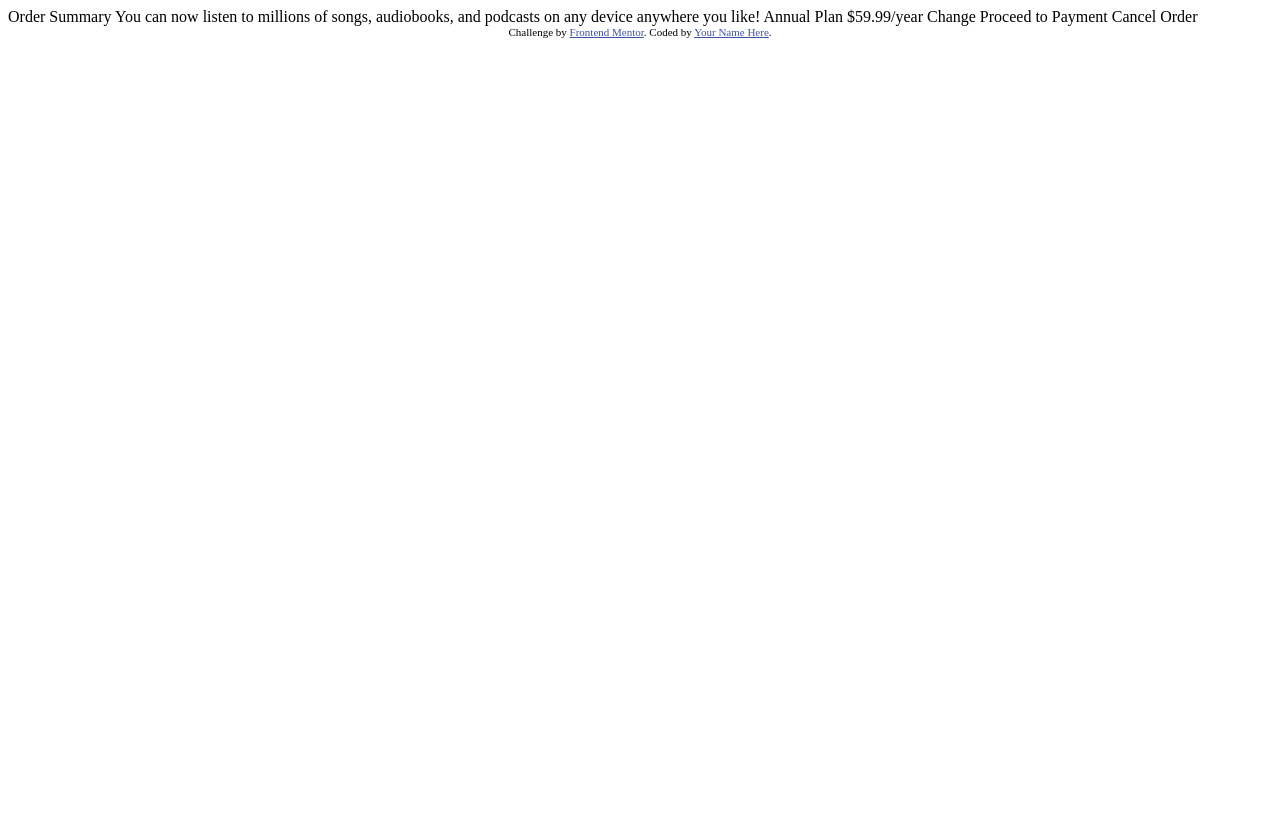
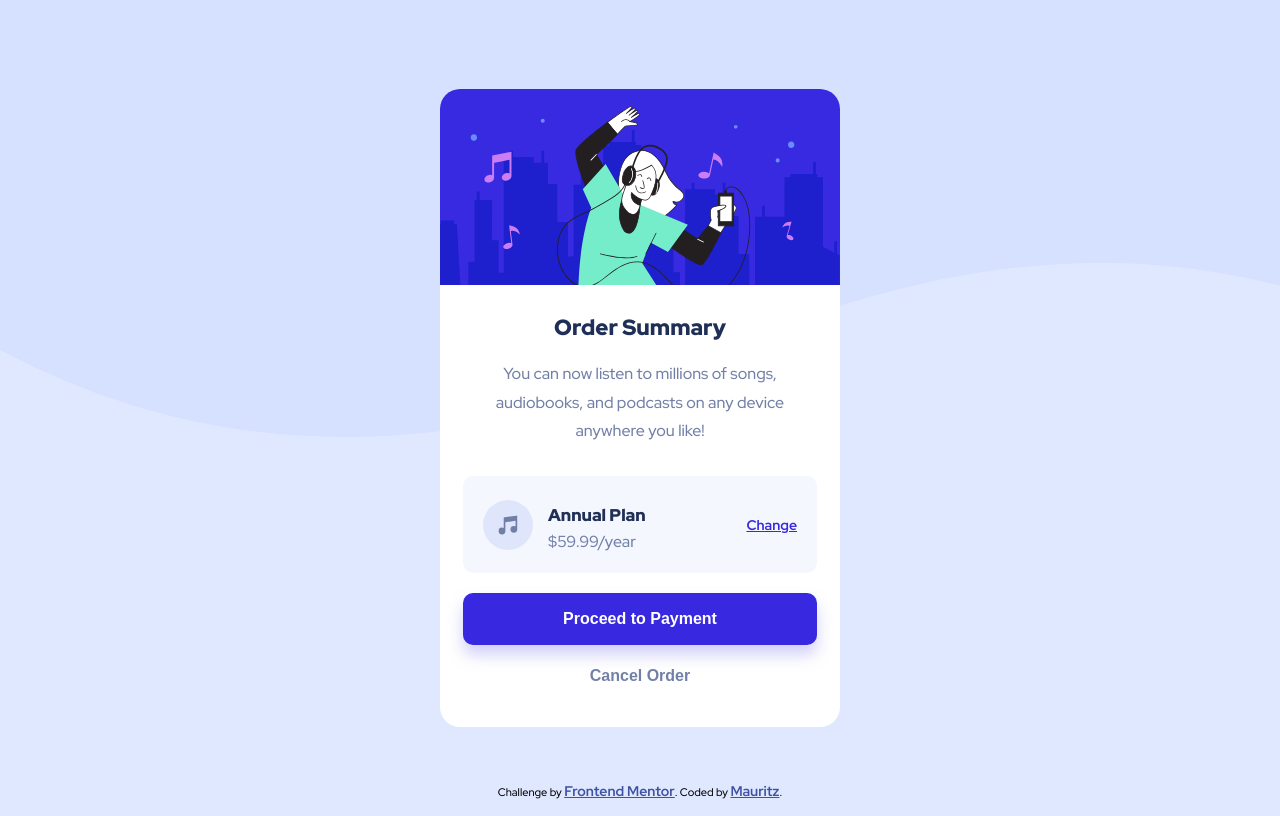
Before and after one commit to MauritzLM/order-summary-card, a plain HTML site: page index.html in a window 1280 px wide. Drawn offline with Linux system fonts and the light colour scheme.

Commit message:
finished most of the styles and layout

```diff
--- a/index.html
+++ b/index.html
@@ -8,6 +8,9 @@
 
   <link rel="icon" type="image/png" sizes="32x32" href="./images/favicon-32x32.png">
   <link rel="stylesheet" href="style.css">
+  <link rel="preconnect" href="https://fonts.googleapis.com">
+  <link rel="preconnect" href="https://fonts.gstatic.com" crossorigin>
+  <link href="https://fonts.googleapis.com/css2?family=Red+Hat+Display:wght@500;700;900&display=swap" rel="stylesheet">
 
   <title>Frontend Mentor | Order summary card</title>
 
@@ -15,22 +18,39 @@
 
 <body>
 
-  Order Summary
+  <div class="card-container">
+    <div class="image-container">
+      <img src="./images/illustration-hero.svg" alt="">
+    </div>
+    <div class="info-container">
+      <h2>Order Summary</h2>
 
-  You can now listen to millions of songs, audiobooks, and podcasts on any
-  device anywhere you like!
+      <p>You can now listen to millions of songs,<br> audiobooks, and podcasts on any
+        device<br> anywhere you like!</p>
 
-  Annual Plan
-  $59.99/year
+      <div class="plan-container">
+        <div class="plan-info">
+          <img src="./images/icon-music.svg" alt="">
+          <div>
+            <h4>Annual Plan</h4>
+            <p>$59.99/year</p>
+          </div>
+        </div>
+        <a href="#">Change</a>
 
-  Change
+      </div>
 
-  Proceed to Payment
-  Cancel Order
+      <div class="button-container">
+        <button class="proceed-btn">Proceed to Payment</button>
+        <button class="cancel-btn">Cancel Order</button>
+      </div>
 
+
+    </div>
+  </div>
   <div class="attribution">
     Challenge by <a href="https://www.frontendmentor.io?ref=challenge" target="_blank">Frontend Mentor</a>.
-    Coded by <a href="#">Your Name Here</a>.
+    Coded by <a href="#">Mauritz</a>.
   </div>
 </body>
 
--- a/style.css
+++ b/style.css
@@ -1,8 +1,168 @@
+* {
+    box-sizing: border-box;
+}
+
+html {
+    font-size: 10px;
+    font-family: 'Red Hat Display', sans-serif;
+}
+
+body {
+    background-image: url("./images/pattern-background-mobile.svg");
+    background-repeat: no-repeat;
+    background-color: hsl(225, 100%, 94%);
+    display: flex;
+    justify-content: center;
+    align-items: center;
+    height: 100vh;
+}
+
+/*  Typography  */
+h2 {
+    font-size: 2.2rem;
+    font-weight: 900;
+    margin-top: 5px;
+}
+
+h4 {
+    font-size: 1.7rem;
+    margin-bottom: 4px;
+    font-weight: 900;
+}
+
+p {
+    font-size: 1.6rem;
+    margin-top: 5px;
+    color: hsl(224, 23%, 55%);
+}
+
+h2,
+h4 {
+    color: hsl(223, 47%, 23%);
+}
+
+a {
+    font-size: 1.4rem;
+    font-family: inherit;
+    font-weight: 700;
+    color: hsl(245, 75%, 52%);
+}
+
+.info-container {
+    padding: 20px 23px 20px 23px;
+}
+
+.info-container>p {
+    line-height: 1.8;
+}
+
+/*  Layout  */
+.card-container {
+    width: 360px;
+    background-color: white;
+    border-radius: 20px;
+    text-align: center;
+}
+
+img {
+    width: 100%;
+}
+
+.image-container img {
+    border-top-right-radius: 20px;
+    border-top-left-radius: 20px;
+}
+
+.plan-container {
+    display: flex;
+    justify-content: space-between;
+    padding: 5px 20px 5px 20px;
+    background-color: hsl(225, 100%, 98%);
+    margin-bottom: 20px;
+    margin-top: 30px;
+    border-radius: 10px;
+}
+
+.plan-info {
+    display: flex;
+    gap: 1.5em;
+    text-align: left;
+}
+
+.plan-info img {
+    width: 50px;
+    height: 50px;
+    margin-top: 1.9em;
+}
+
+.plan-container a {
+    align-self: center;
+}
+
+.button-container {
+    display: flex;
+    flex-direction: column;
+}
+
+/*  buttons  */
+
+button {
+    border: none;
+    padding: 17px 10px 17px 10px;
+    border-radius: 10px;
+    font-size: 1.6rem;
+    font-weight: 700;
+    margin-bottom: 5px;
+    cursor: pointer;
+}
+
+.proceed-btn {
+    background-color: hsl(245, 75%, 52%);
+    box-shadow: 0 10px 15px hsla(241, 74%, 71%, 0.356);
+    color: white;
+}
+
+.cancel-btn {
+    background-color: rgba(255, 255, 255, 0);
+    color: hsl(224, 23%, 55%);
+}
+
+/*  Hover styles  */
+
+.proceed-btn:hover {
+    background-color: hsl(241, 75%, 66%);
+
+}
+
+.cancel-btn:hover {
+    color: hsl(223, 47%, 23%);
+}
+
+a:hover {
+    text-decoration: none;
+    color: hsl(241, 75%, 66%);
+}
+
 .attribution {
     font-size: 11px;
     text-align: center;
+    position: absolute;
+    bottom: 0;
 }
 
 .attribution a {
     color: hsl(228, 45%, 44%);
 }
+
+/*  Media Queries  */
+@media screen and (min-width: 900px) {
+    body {
+        background-image: url("./images/pattern-background-desktop.svg");
+        background-color: hsl(225, 100%, 94%);
+        background-repeat: no-repeat;
+    }
+
+    .card-container {
+        width: 400px;
+    }
+}
```
